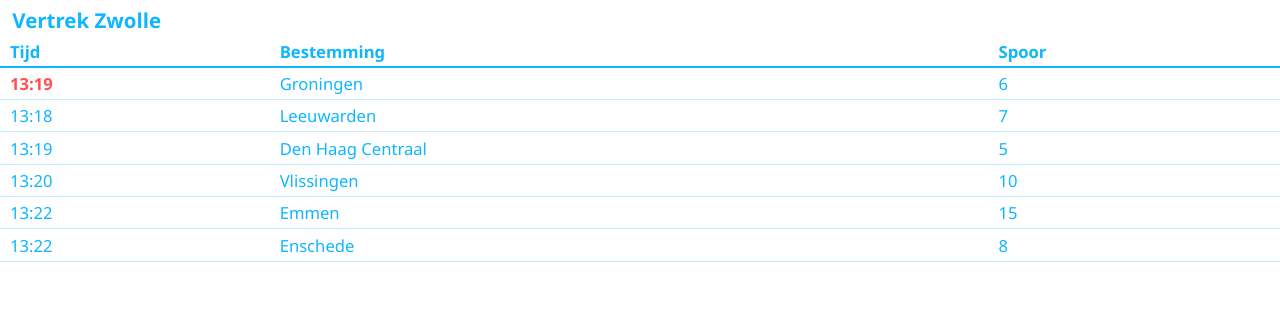
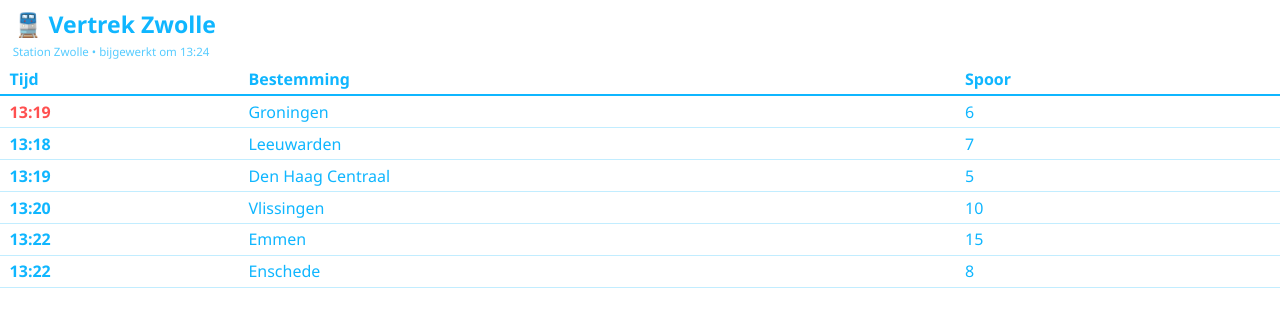
Before and after one commit to Knakworst2002/cse-klok, a plain HTML site: page cse-vertrek.html in a window 1280 px wide. Drawn offline with Linux system fonts and the light colour scheme.

Commit message:
Update cse-vertrek.html

```diff
--- a/cse-vertrek.html
+++ b/cse-vertrek.html
@@ -2,54 +2,119 @@
 <html lang="nl">
 <head>
 <meta charset="UTF-8">
-<title>CSE Vertrektijden</title>
+<meta name="viewport" content="width=device-width, initial-scale=1.0">
+<title>CSE Vertrektijden Zwolle</title>
 
 <style>
   html, body {
     margin: 0;
     padding: 0;
+    width: 100%;
     height: 100%;
     background: transparent;
     font-family: 'Segoe UI', Arial, sans-serif;
     overflow: hidden;
   }
 
-  #titel {
+  body {
     color: #0fb6ff;
-    font-size: 1.6vw;
+  }
+
+  .container {
+    width: 100%;
+    height: 100%;
+    box-sizing: border-box;
+  }
+
+  .titel {
+    font-size: 1.8vw;
     font-weight: 700;
-    padding: 0.3em 0.6em 0.1em 0.6em;
+    padding: 0.35em 0.6em 0.15em 0.6em;
+  }
+
+  .subtitel {
+    font-size: 0.9vw;
+    opacity: 0.7;
+    padding: 0 1.1em 0.5em 1.1em;
   }
 
   table {
     width: 100%;
     border-collapse: collapse;
-    font-size: 1.3vw;
-    color: #0fb6ff;
+    table-layout: fixed;
+    font-size: 1.25vw;
   }
 
   th {
     text-align: left;
     font-weight: 600;
     border-bottom: 2px solid #0fb6ff;
-    padding: 0.2em 0.6em;
+    padding: 0.25em 0.6em;
   }
 
   td {
-    padding: 0.25em 0.6em;
-    border-bottom: 1px solid rgba(15,182,255,0.25);
+    padding: 0.28em 0.6em;
+    border-bottom: 1px solid rgba(15, 182, 255, 0.25);
+    white-space: nowrap;
+    overflow: hidden;
+    text-overflow: ellipsis;
+  }
+
+  th:nth-child(1),
+  td:nth-child(1) {
+    width: 18%;
+  }
+
+  th:nth-child(2),
+  td:nth-child(2) {
+    width: 57%;
+  }
+
+  th:nth-child(3),
+  td:nth-child(3) {
+    width: 25%;
+  }
+
+  .tijd {
+    font-weight: 700;
   }
 
   .vertraagd {
     color: #ff5050;
     font-weight: 700;
   }
+
+  .op-tijd {
+    color: #0fb6ff;
+  }
+
+  .geannuleerd {
+    color: #ff5050;
+    font-weight: 700;
+    text-decoration: line-through;
+  }
+
+  .laden,
+  .fout {
+    padding: 0.8em;
+    font-size: 1.2vw;
+  }
+
+  .fout {
+    color: #ff5050;
+  }
 </style>
 </head>
 
 <body>
 
-<div id="titel">Vertrek Zwolle</div>
+<div class="container">
+
+  <div class="titel">🚆 Vertrek Zwolle</div>
+
+  <div class="subtitel" id="status">
+    Vertrektijden worden geladen...
+  </div>
 
   <table>
     <thead>
@@ -62,58 +127,164 @@
 
     <tbody id="rijen">
       <tr>
-      <td colspan="3">Laden...</td>
+        <td colspan="3" class="laden">Laden...</td>
       </tr>
     </tbody>
   </table>
 
+</div>
+
 <script>
+
+const MAX_TREINEN = 6;
 
 async function updateVertrek() {
 
+  const rijen = document.getElementById('rijen');
+  const status = document.getElementById('status');
+
   try {
 
-    const res = await fetch('departures.json?t=' + Date.now());
+    /*
+      De GitHub Action haalt de NS-data op.
+      Deze pagina leest alleen departures.json.
+    */
 
-    if (!res.ok) {
-      throw new Error('departures.json niet gevonden');
+    const response = await fetch(
+      'departures.json?t=' + Date.now(),
+      {
+        cache: 'no-store'
+      }
+    );
+
+    if (!response.ok) {
+      throw new Error(
+        'departures.json kon niet worden geladen (' +
+        response.status +
+        ')'
+      );
     }
 
-    const data = await res.json();
+    const data = await response.json();
 
-    const rijen = document.getElementById('rijen');
+    /*
+      De NS-data staat in:
+      payload.departures
+    */
+
+    if (
+      !data.payload ||
+      !Array.isArray(data.payload.departures)
+    ) {
+      throw new Error('Ongeldige NS-data');
+    }
+
+    const vertrekken = data.payload.departures;
+
+    /*
+      Sorteer op geplande vertrektijd.
+    */
+
+    vertrekken.sort(function(a, b) {
+
+      return new Date(a.plannedDateTime) -
+             new Date(b.plannedDateTime);
+
+    });
+
+    /*
+      Alleen de eerstvolgende treinen tonen.
+      Geannuleerde treinen mogen wel zichtbaar blijven.
+    */
+
+    const geselecteerd = vertrekken
+      .slice(0, MAX_TREINEN);
 
     rijen.innerHTML = '';
 
-    data.payload.departures.forEach(v => {
+    if (geselecteerd.length === 0) {
 
-      const tijd = new Date(
-        v.actualDateTime || v.plannedDateTime
+      rijen.innerHTML =
+        '<tr><td colspan="3">Geen vertrektijden beschikbaar</td></tr>';
+
+      return;
+    }
+
+    geselecteerd.forEach(function(trein) {
+
+      const gepland = new Date(trein.plannedDateTime);
+
+      const actueel = trein.actualDateTime
+        ? new Date(trein.actualDateTime)
+        : gepland;
+
+      const tijd = actueel.toLocaleTimeString(
+        'nl-NL',
+        {
+          hour: '2-digit',
+          minute: '2-digit'
+        }
       );
 
-      const tijdStr = tijd.toLocaleTimeString('nl-NL', {
-        hour: '2-digit',
-        minute: '2-digit'
-      });
+      const vertraging =
+        Math.round(
+          (actueel - gepland) / 60000
+        );
 
       const vertraagd =
-        v.actualDateTime &&
-        v.actualDateTime !== v.plannedDateTime;
+        vertraging > 0;
+
+      const geannuleerd =
+        trein.cancelled === true;
 
       const spoor =
-        v.actualTrack ||
-        v.plannedTrack ||
+        trein.actualTrack ||
+        trein.plannedTrack ||
         '-';
 
-      const tr = document.createElement('tr');
+      const bestemming =
+        trein.direction ||
+        '-';
+
+      const tr =
+        document.createElement('tr');
+
+      /*
+        Tijd
+      */
+
+      let tijdKlasse = 'tijd';
+
+      if (vertraagd) {
+        tijdKlasse += ' vertraagd';
+      }
+
+      if (geannuleerd) {
+        tijdKlasse += ' geannuleerd';
+      }
+
+      /*
+        Bestemming
+      */
+
+      let bestemmingTekst =
+        bestemming;
+
+      if (geannuleerd) {
+        bestemmingTekst += ' (GEANNULEERD)';
+      }
+
+      /*
+        HTML maken
+      */
 
       tr.innerHTML = `
-        <td class="${vertraagd ? 'vertraagd' : ''}">
-          ${tijdStr}
+        <td class="${tijdKlasse}">
+          ${tijd}
         </td>
 
         <td>
-          ${v.direction || '-'}
+          ${bestemmingTekst}
         </td>
 
         <td>
@@ -125,20 +296,66 @@ async function updateVertrek() {
 
     });
 
-  } catch (e) {
+    /*
+      Status onder de titel
+    */
 
-    console.error(e);
+    const nu = new Date();
 
-    document.getElementById('rijen').innerHTML =
-      '<tr><td colspan="3">Kan vertrektijden niet ophalen</td></tr>';
+    const updateTijd =
+      nu.toLocaleTimeString(
+        'nl-NL',
+        {
+          hour: '2-digit',
+          minute: '2-digit'
+        }
+      );
+
+    status.textContent =
+      'Station Zwolle • bijgewerkt om ' +
+      updateTijd;
+
+  }
+
+  catch (error) {
+
+    console.error(
+      'Fout bij ophalen vertrektijden:',
+      error
+    );
+
+    rijen.innerHTML = `
+      <tr>
+        <td colspan="3" class="fout">
+          Kan vertrektijden niet ophalen
+        </td>
+      </tr>
+    `;
+
+    status.textContent =
+      'Kan NS-gegevens momenteel niet laden';
 
   }
 
 }
 
+
+/*
+  Eerste keer direct laden
+*/
+
 updateVertrek();
 
-setInterval(updateVertrek, 60 * 1000);
+
+/*
+  Iedere minuut controleren of er
+  nieuwe gegevens beschikbaar zijn.
+*/
+
+setInterval(
+  updateVertrek,
+  60 * 1000
+);
 
 </script>
 
```
Lines whose indentation alone changed are shown as unchanged.
